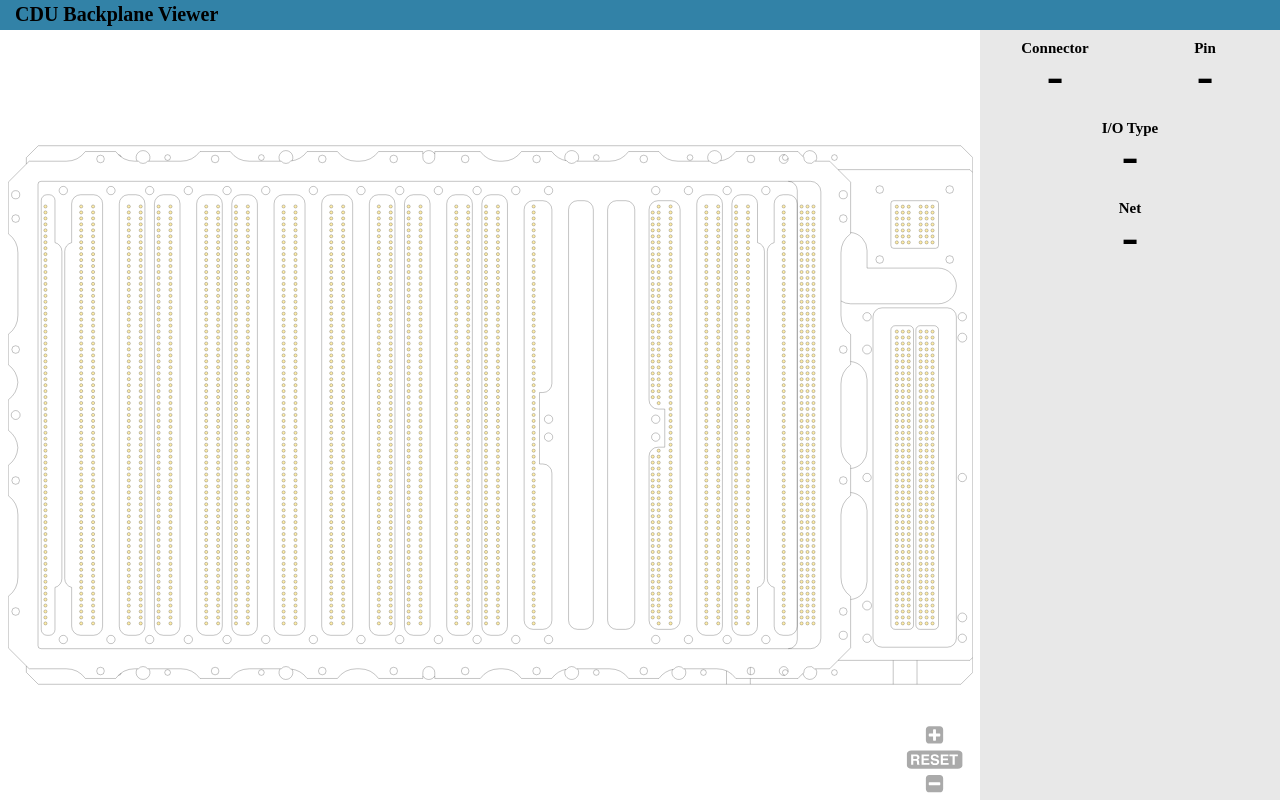
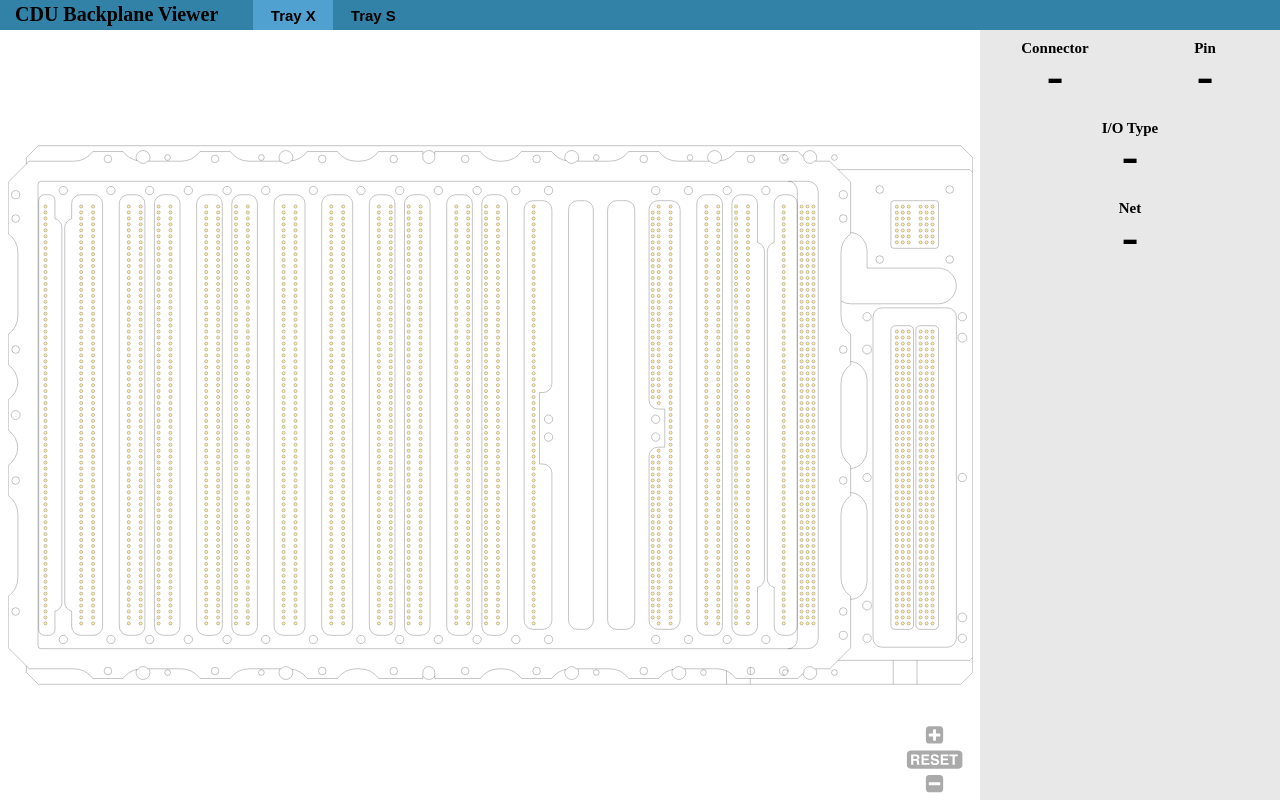
Before and after one commit to thewonderidiot/cdu_pins, a Flask app: page / in a window 1280 px wide. Run offline with Flask 2, Linux system fonts and the light colour scheme; data that the repository does not hold is empty.

Commit message:
Added Tray S and corrected both drawing and database errors

```diff
--- a/cdu_pins/static/pin_inspector.js
+++ b/cdu_pins/static/pin_inspector.js
@@ -229,7 +229,7 @@ function PinInspector(tray) {
 
         get_selected_intertray_pin : function() {
             for (let p of connected_pins) {
-                if (p.id.match(/[AB]6[1-3]/)) {
+                if (p.id.match(/[XS]51/)) {
                     return p.id;
                 }
             }
--- a/cdu_pins/templates/pin_inspector.html
+++ b/cdu_pins/templates/pin_inspector.html
@@ -11,8 +11,13 @@
             function setup_trays() {
                 inspectors = {
                     "x": new PinInspector(document.getElementById('tray_x')),
+                    "s": new PinInspector(document.getElementById('tray_s')),
                 };
-                svgPanZoom('#tray_x', {zoomEnabled: true, controlIconsEnabled: true});
+                let trayx_zoom = svgPanZoom('#tray_x', {zoomEnabled: true, controlIconsEnabled: true});
+                trayx_zoom.zoom(1.00);
+                let trays_zoom = svgPanZoom('#tray_s', {zoomEnabled: true, controlIconsEnabled: true});
+                trays_zoom.zoom(0.899);
+                trays_zoom.panBy({x:-101, y:0});
             }
 
             function locate_net() {
@@ -22,15 +27,56 @@
                 return false;
             }
 
+            function traverse_intertray(tab) {
+                var target = tab.slice(-1);
+                if (target == active) {
+                    return;
+                }
+                var inactive = active;
+                active = target;
+
+                var intertray_pin = inspectors[inactive].get_selected_intertray_pin();
+                if (intertray_pin == null) {
+                    inspectors[active].update_info();
+                    return;
+                }
+
+                intertray_pin = active.toUpperCase() + intertray_pin.substring(1);
+                inspectors[active].select_pin_by_id(intertray_pin);
+            }
+
+            function select_tab(evt, tab) {
+                traverse_intertray(tab);
+
+                var tab_displays = document.getElementsByClassName("display");
+                for (var i = 0; i < tab_displays.length; i++) {
+                    tab_displays[i].className = tab_displays[i].className.replace(" active", "");
+                }
+
+                var tabs = document.getElementsByClassName("tab");
+                for (var i = 0; i < tabs.length; i++) {
+                    tabs[i].className = tabs[i].className.replace(" active", "");
+                }
+
+                document.getElementById(tab).className += " active";
+                evt.currentTarget.className += " active";
+            }
         </script>
     </head>
     <body onload="setup_trays();">
         <div class="top_bar">
             <div class="title">CDU Backplane Viewer</div>
+            <button class="tab active" onClick="select_tab(event, 'tab_x')">Tray X</a>
+            <button class="tab" onClick="select_tab(event, 'tab_s')">Tray S</a>
         </div>
         <div class="contents">
-            <div id="tab_a" class="display active">
+            <div id="tab_x" class="display active">
                 <object id="tray_x" type="image/svg+xml" data="static/cdu_tray_x.svg">
+                    Your browser does not support SVG
+                </object>
+            </div>
+            <div id="tab_s" class="display">
+                <object id="tray_s" type="image/svg+xml" data="static/cdu_tray_s.svg">
                     Your browser does not support SVG
                 </object>
             </div>
```
Also changed, not shown: cdu_lm.db, cdu_pins/static/cdu_tray_s.svg (added), cdu_pins/static/cdu_tray_x.svg.
